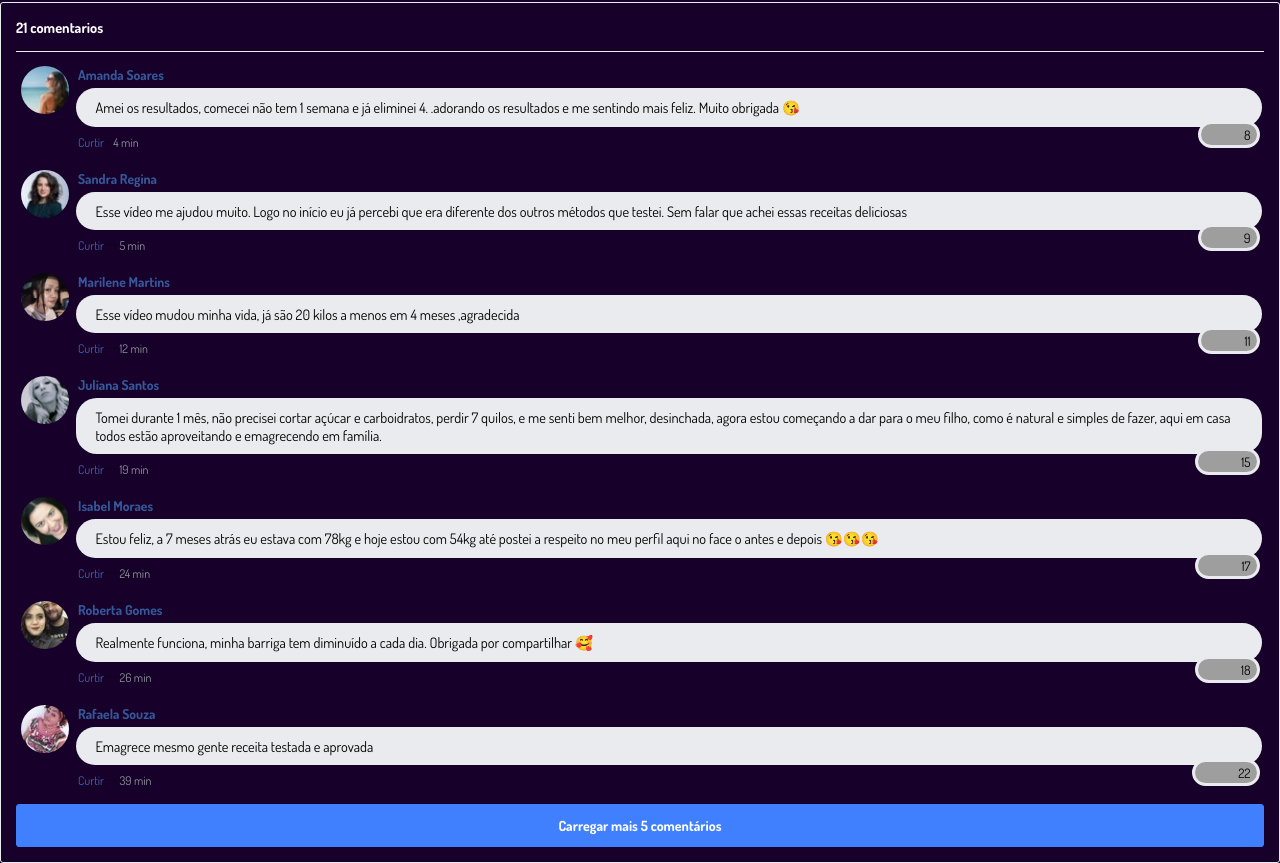
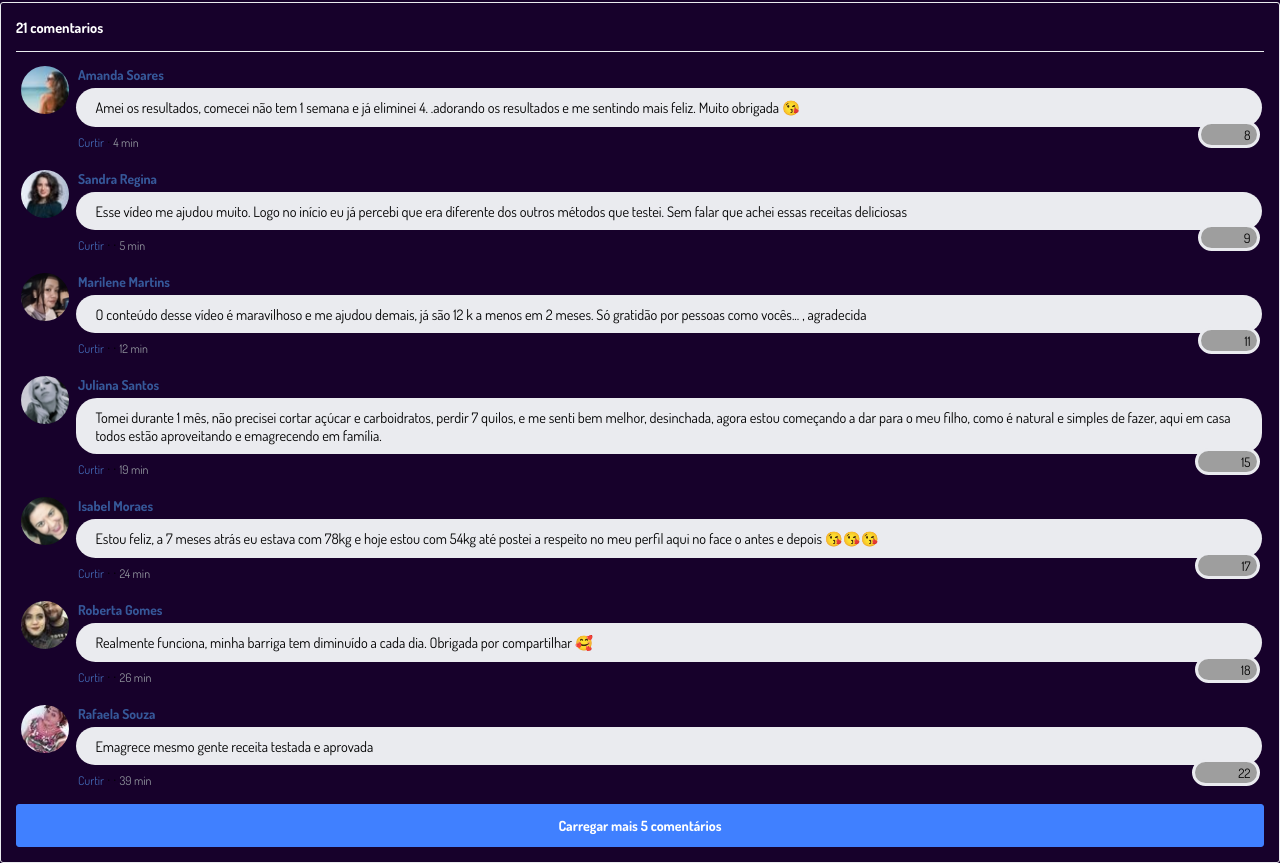
Before and after one commit to flaviazaala/www.livreeleve.websitePV147psg, a plain HTML site: page index.html in a window 1280 px wide. Shown: the part 903-1766 px from the top of the page. Drawn offline with nearby package versions, Linux system fonts and the light colour scheme; grey boxes are pictures that could not be loaded; a script that the page names is missing.

Commit message:
Update index.html

```diff
--- a/index.html
+++ b/index.html
@@ -138,8 +138,8 @@
                   </td>
                 </tr>
                 <tr>
-                  <td class="fb-comments-comment-text">Esse vídeo mudou minha vida, já são 20 kilos a menos em 4 meses
-                    ,agradecida</td>
+                  <td class="fb-comments-comment-text">O conteúdo desse vídeo é maravilhoso e me ajudou demais, já são 12 k a menos em 2 meses. Só gratidão por pessoas como vocês...
+                    , agradecida</td>
                 </tr>
                 <tr>
                   <td class="fb-comments-comment-actions">
```
